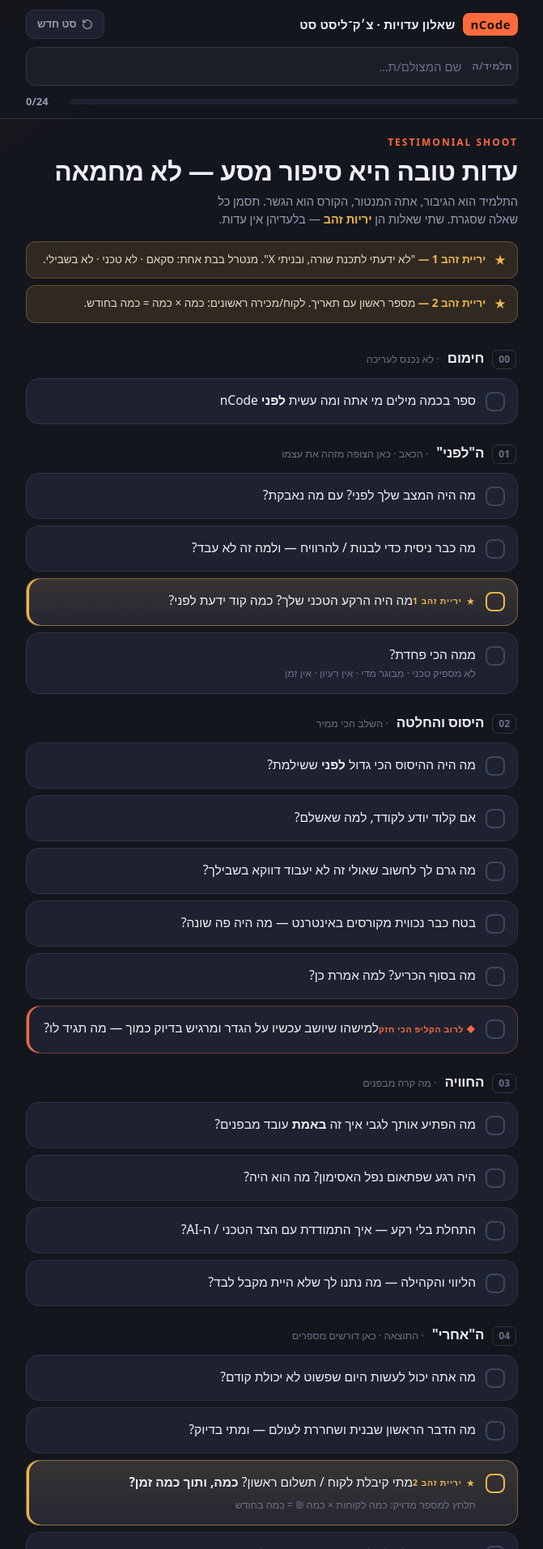
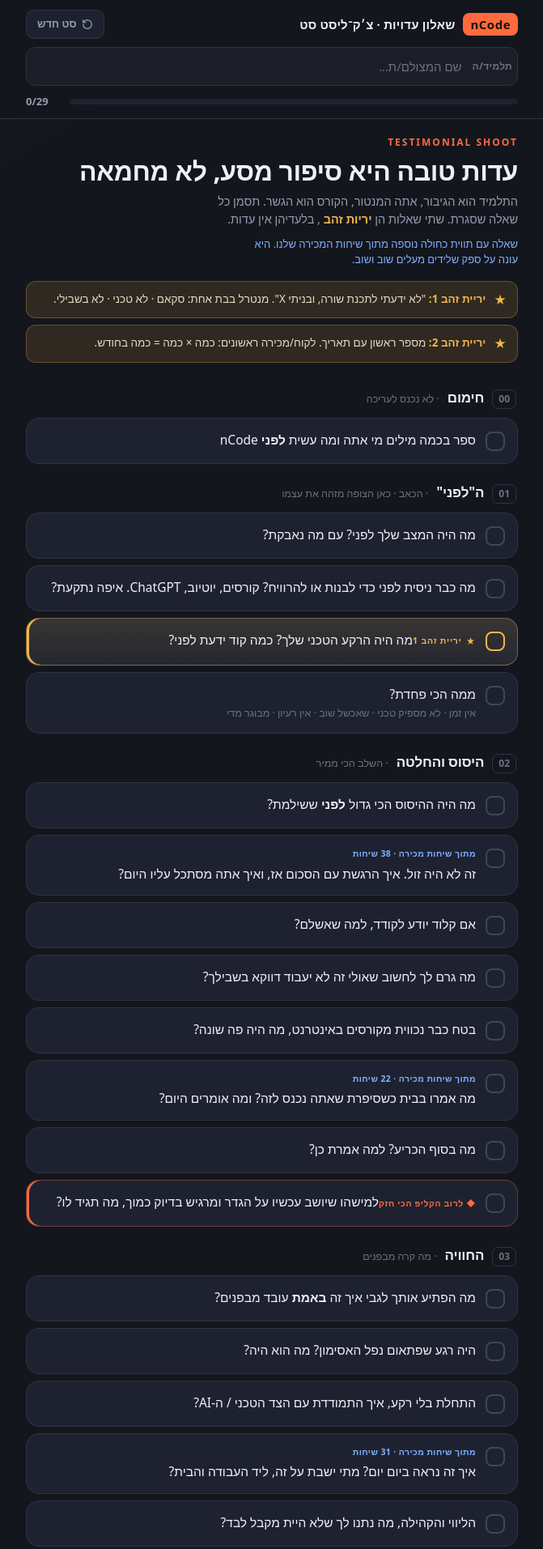
Before and after one commit to benla-vi/ncode-testimonial-checklist, a plain HTML site: page index.html in a window 1280 px wide. Shown: the top 1913 px of the page at 81% size, without its empty margins (304-975 px from the left). Drawn offline with Linux system fonts and the light colour scheme.

Commit message:
feat: add sales-call objection questions to testimonial checklist
Five new questions from the Aug 2026 sales-call objection research
(price, family, time, getting stuck, will it make money). All previous
questions kept.

Co-Authored-By: Claude Opus 5 <noreply@anthropic.com>

```diff
--- a/index.html
+++ b/index.html
@@ -212,6 +212,10 @@
 
   .foot { text-align: center; color: var(--faint); font-size: 12px; margin-top: 22px; }
 
+  .src { display: block; margin-bottom: 5px; font-size: 10.5px; font-weight: 800; letter-spacing: .4px; color: #7fb2ff; }
+  .q[aria-checked="true"] .txt .src { text-decoration: none; }
+  .intro p.legend { margin-top: 10px; font-size: 13px; color: #7fb2ff; }
+
   @media (prefers-reduced-motion: reduce) {
     * { transition: none !important; }
   }
@@ -237,7 +241,7 @@
 
       <div class="progress">
         <div class="bar"><i id="barFill"></i></div>
-        <span class="count" id="count">0/24</span>
+        <span class="count" id="count">0/29</span>
       </div>
     </div>
   </div>
@@ -245,12 +249,13 @@
   <div class="wrap">
     <section class="intro">
       <div class="kick">Testimonial Shoot</div>
-      <h2>עדות טובה היא סיפור מסע — לא מחמאה</h2>
-      <p>התלמיד הוא הגיבור, אתה המנטור, הקורס הוא הגשר. תסמן כל שאלה שסגרת. שתי שאלות הן <b style="color:var(--gold)">יריות זהב</b> — בלעדיהן אין עדות.</p>
+      <h2>עדות טובה היא סיפור מסע, לא מחמאה</h2>
+      <p>התלמיד הוא הגיבור, אתה המנטור, הקורס הוא הגשר. תסמן כל שאלה שסגרת. שתי שאלות הן <b style="color:var(--gold)">יריות זהב</b> , בלעדיהן אין עדות.</p>
+      <p class="legend">שאלה עם תווית כחולה נוספה מתוך שיחות המכירה שלנו. היא עונה על ספק שלידים מעלים שוב ושוב.</p>
 
       <div class="goldnote">
-        <div class="g"><span class="star">★</span><span><b>יריית זהב 1 —</b> "לא ידעתי לתכנת שורה, ובניתי X". מנטרל בבת אחת: סקאם · לא טכני · לא בשבילי.</span></div>
-        <div class="g"><span class="star">★</span><span><b>יריית זהב 2 —</b> מספר ראשון עם תאריך. לקוח/מכירה ראשונים: כמה × כמה = כמה בחודש.</span></div>
+        <div class="g"><span class="star">★</span><span><b>יריית זהב 1:</b> "לא ידעתי לתכנת שורה, ובניתי X". מנטרל בבת אחת: סקאם · לא טכני · לא בשבילי.</span></div>
+        <div class="g"><span class="star">★</span><span><b>יריית זהב 2:</b> מספר ראשון עם תאריך. לקוח/מכירה ראשונים: כמה × כמה = כמה בחודש.</span></div>
       </div>
     </section>
 
@@ -267,9 +272,9 @@
       <div class="phase-head"><span class="phase-num">01</span><h3>ה"לפני"</h3><span class="sub">· הכאב · כאן הצופה מזהה את עצמו</span></div>
       <ul class="list">
         <li class="q" role="checkbox" aria-checked="false" tabindex="0"><span class="box"><svg viewBox="0 0 24 24" fill="none" stroke="#0c1a10" stroke-width="3.2" stroke-linecap="round" stroke-linejoin="round"><path d="M20 6 9 17l-5-5"/></svg></span><span class="txt">מה היה המצב שלך לפני? עם מה נאבקת?</span></li>
-        <li class="q" role="checkbox" aria-checked="false" tabindex="0"><span class="box"><svg viewBox="0 0 24 24" fill="none" stroke="#0c1a10" stroke-width="3.2" stroke-linecap="round" stroke-linejoin="round"><path d="M20 6 9 17l-5-5"/></svg></span><span class="txt">מה כבר ניסית כדי לבנות / להרוויח — ולמה זה לא עבד?</span></li>
+        <li class="q" role="checkbox" aria-checked="false" tabindex="0"><span class="box"><svg viewBox="0 0 24 24" fill="none" stroke="#0c1a10" stroke-width="3.2" stroke-linecap="round" stroke-linejoin="round"><path d="M20 6 9 17l-5-5"/></svg></span><span class="txt">מה כבר ניסית לפני כדי לבנות או להרוויח? קורסים, יוטיוב, ChatGPT. איפה נתקעת?</span></li>
         <li class="q gold" role="checkbox" aria-checked="false" tabindex="0"><span class="box"><svg viewBox="0 0 24 24" fill="none" stroke="#0c1a10" stroke-width="3.2" stroke-linecap="round" stroke-linejoin="round"><path d="M20 6 9 17l-5-5"/></svg></span><span class="txt"><span class="tag">יריית זהב 1</span>מה היה הרקע הטכני שלך? כמה קוד ידעת לפני?</span></li>
-        <li class="q" role="checkbox" aria-checked="false" tabindex="0"><span class="box"><svg viewBox="0 0 24 24" fill="none" stroke="#0c1a10" stroke-width="3.2" stroke-linecap="round" stroke-linejoin="round"><path d="M20 6 9 17l-5-5"/></svg></span><span class="txt">ממה הכי פחדת? <span class="hint">לא מספיק טכני · מבוגר מדי · אין רעיון · אין זמן</span></span></li>
+        <li class="q" role="checkbox" aria-checked="false" tabindex="0"><span class="box"><svg viewBox="0 0 24 24" fill="none" stroke="#0c1a10" stroke-width="3.2" stroke-linecap="round" stroke-linejoin="round"><path d="M20 6 9 17l-5-5"/></svg></span><span class="txt">ממה הכי פחדת? <span class="hint">אין זמן · לא מספיק טכני · שאכשל שוב · אין רעיון · מבוגר מדי</span></span></li>
       </ul>
     </section>
 
@@ -278,11 +283,13 @@
       <div class="phase-head"><span class="phase-num">02</span><h3>היסוס והחלטה</h3><span class="sub">· השלב הכי ממיר</span></div>
       <ul class="list">
         <li class="q" role="checkbox" aria-checked="false" tabindex="0"><span class="box"><svg viewBox="0 0 24 24" fill="none" stroke="#0c1a10" stroke-width="3.2" stroke-linecap="round" stroke-linejoin="round"><path d="M20 6 9 17l-5-5"/></svg></span><span class="txt">מה היה ההיסוס הכי גדול <b>לפני</b> ששילמת?</span></li>
+        <li class="q" role="checkbox" aria-checked="false" tabindex="0"><span class="box"><svg viewBox="0 0 24 24" fill="none" stroke="#0c1a10" stroke-width="3.2" stroke-linecap="round" stroke-linejoin="round"><path d="M20 6 9 17l-5-5"/></svg></span><span class="txt"><span class="src">מתוך שיחות מכירה · 38 שיחות</span>זה לא היה זול. איך הרגשת עם הסכום אז, ואיך אתה מסתכל עליו היום?</span></li>
         <li class="q" role="checkbox" aria-checked="false" tabindex="0"><span class="box"><svg viewBox="0 0 24 24" fill="none" stroke="#0c1a10" stroke-width="3.2" stroke-linecap="round" stroke-linejoin="round"><path d="M20 6 9 17l-5-5"/></svg></span><span class="txt">אם קלוד יודע לקודד, למה שאשלם?</span></li>
         <li class="q" role="checkbox" aria-checked="false" tabindex="0"><span class="box"><svg viewBox="0 0 24 24" fill="none" stroke="#0c1a10" stroke-width="3.2" stroke-linecap="round" stroke-linejoin="round"><path d="M20 6 9 17l-5-5"/></svg></span><span class="txt">מה גרם לך לחשוב שאולי זה לא יעבוד דווקא בשבילך?</span></li>
-        <li class="q" role="checkbox" aria-checked="false" tabindex="0"><span class="box"><svg viewBox="0 0 24 24" fill="none" stroke="#0c1a10" stroke-width="3.2" stroke-linecap="round" stroke-linejoin="round"><path d="M20 6 9 17l-5-5"/></svg></span><span class="txt">בטח כבר נכווית מקורסים באינטרנט — מה היה פה שונה?</span></li>
+        <li class="q" role="checkbox" aria-checked="false" tabindex="0"><span class="box"><svg viewBox="0 0 24 24" fill="none" stroke="#0c1a10" stroke-width="3.2" stroke-linecap="round" stroke-linejoin="round"><path d="M20 6 9 17l-5-5"/></svg></span><span class="txt">בטח כבר נכווית מקורסים באינטרנט, מה היה פה שונה?</span></li>
+        <li class="q" role="checkbox" aria-checked="false" tabindex="0"><span class="box"><svg viewBox="0 0 24 24" fill="none" stroke="#0c1a10" stroke-width="3.2" stroke-linecap="round" stroke-linejoin="round"><path d="M20 6 9 17l-5-5"/></svg></span><span class="txt"><span class="src">מתוך שיחות מכירה · 22 שיחות</span>מה אמרו בבית כשסיפרת שאתה נכנס לזה? ומה אומרים היום?</span></li>
         <li class="q" role="checkbox" aria-checked="false" tabindex="0"><span class="box"><svg viewBox="0 0 24 24" fill="none" stroke="#0c1a10" stroke-width="3.2" stroke-linecap="round" stroke-linejoin="round"><path d="M20 6 9 17l-5-5"/></svg></span><span class="txt">מה בסוף הכריע? למה אמרת כן?</span></li>
-        <li class="q clip" role="checkbox" aria-checked="false" tabindex="0"><span class="box"><svg viewBox="0 0 24 24" fill="none" stroke="#0c1a10" stroke-width="3.2" stroke-linecap="round" stroke-linejoin="round"><path d="M20 6 9 17l-5-5"/></svg></span><span class="txt"><span class="miniclip">◆ לרוב הקליפ הכי חזק</span>למישהו שיושב עכשיו על הגדר ומרגיש בדיוק כמוך — מה תגיד לו?</span></li>
+        <li class="q clip" role="checkbox" aria-checked="false" tabindex="0"><span class="box"><svg viewBox="0 0 24 24" fill="none" stroke="#0c1a10" stroke-width="3.2" stroke-linecap="round" stroke-linejoin="round"><path d="M20 6 9 17l-5-5"/></svg></span><span class="txt"><span class="miniclip">◆ לרוב הקליפ הכי חזק</span>למישהו שיושב עכשיו על הגדר ומרגיש בדיוק כמוך, מה תגיד לו?</span></li>
       </ul>
     </section>
 
@@ -292,8 +299,10 @@
       <ul class="list">
         <li class="q" role="checkbox" aria-checked="false" tabindex="0"><span class="box"><svg viewBox="0 0 24 24" fill="none" stroke="#0c1a10" stroke-width="3.2" stroke-linecap="round" stroke-linejoin="round"><path d="M20 6 9 17l-5-5"/></svg></span><span class="txt">מה הפתיע אותך לגבי איך זה <b>באמת</b> עובד מבפנים?</span></li>
         <li class="q" role="checkbox" aria-checked="false" tabindex="0"><span class="box"><svg viewBox="0 0 24 24" fill="none" stroke="#0c1a10" stroke-width="3.2" stroke-linecap="round" stroke-linejoin="round"><path d="M20 6 9 17l-5-5"/></svg></span><span class="txt">היה רגע שפתאום נפל האסימון? מה הוא היה?</span></li>
-        <li class="q" role="checkbox" aria-checked="false" tabindex="0"><span class="box"><svg viewBox="0 0 24 24" fill="none" stroke="#0c1a10" stroke-width="3.2" stroke-linecap="round" stroke-linejoin="round"><path d="M20 6 9 17l-5-5"/></svg></span><span class="txt">התחלת בלי רקע — איך התמודדת עם הצד הטכני / ה-AI?</span></li>
-        <li class="q" role="checkbox" aria-checked="false" tabindex="0"><span class="box"><svg viewBox="0 0 24 24" fill="none" stroke="#0c1a10" stroke-width="3.2" stroke-linecap="round" stroke-linejoin="round"><path d="M20 6 9 17l-5-5"/></svg></span><span class="txt">הליווי והקהילה — מה נתנו לך שלא היית מקבל לבד?</span></li>
+        <li class="q" role="checkbox" aria-checked="false" tabindex="0"><span class="box"><svg viewBox="0 0 24 24" fill="none" stroke="#0c1a10" stroke-width="3.2" stroke-linecap="round" stroke-linejoin="round"><path d="M20 6 9 17l-5-5"/></svg></span><span class="txt">התחלת בלי רקע, איך התמודדת עם הצד הטכני / ה-AI?</span></li>
+        <li class="q" role="checkbox" aria-checked="false" tabindex="0"><span class="box"><svg viewBox="0 0 24 24" fill="none" stroke="#0c1a10" stroke-width="3.2" stroke-linecap="round" stroke-linejoin="round"><path d="M20 6 9 17l-5-5"/></svg></span><span class="txt"><span class="src">מתוך שיחות מכירה · 31 שיחות</span>איך זה נראה ביום יום? מתי ישבת על זה, ליד העבודה והבית?</span></li>
+        <li class="q" role="checkbox" aria-checked="false" tabindex="0"><span class="box"><svg viewBox="0 0 24 24" fill="none" stroke="#0c1a10" stroke-width="3.2" stroke-linecap="round" stroke-linejoin="round"><path d="M20 6 9 17l-5-5"/></svg></span><span class="txt">הליווי והקהילה, מה נתנו לך שלא היית מקבל לבד?</span></li>
+        <li class="q" role="checkbox" aria-checked="false" tabindex="0"><span class="box"><svg viewBox="0 0 24 24" fill="none" stroke="#0c1a10" stroke-width="3.2" stroke-linecap="round" stroke-linejoin="round"><path d="M20 6 9 17l-5-5"/></svg></span><span class="txt"><span class="src">מתוך שיחות מכירה · 17 שיחות</span>ספר על פעם שנתקעת. מה עשית, ותוך כמה זמן קיבלת עזרה?</span></li>
       </ul>
     </section>
 
@@ -302,11 +311,12 @@
       <div class="phase-head"><span class="phase-num">04</span><h3>ה"אחרי"</h3><span class="sub">· התוצאה · כאן דורשים מספרים</span></div>
       <ul class="list">
         <li class="q" role="checkbox" aria-checked="false" tabindex="0"><span class="box"><svg viewBox="0 0 24 24" fill="none" stroke="#0c1a10" stroke-width="3.2" stroke-linecap="round" stroke-linejoin="round"><path d="M20 6 9 17l-5-5"/></svg></span><span class="txt">מה אתה יכול לעשות היום שפשוט לא יכולת קודם?</span></li>
-        <li class="q" role="checkbox" aria-checked="false" tabindex="0"><span class="box"><svg viewBox="0 0 24 24" fill="none" stroke="#0c1a10" stroke-width="3.2" stroke-linecap="round" stroke-linejoin="round"><path d="M20 6 9 17l-5-5"/></svg></span><span class="txt">מה הדבר הראשון שבנית ושחררת לעולם — ומתי בדיוק?</span></li>
+        <li class="q" role="checkbox" aria-checked="false" tabindex="0"><span class="box"><svg viewBox="0 0 24 24" fill="none" stroke="#0c1a10" stroke-width="3.2" stroke-linecap="round" stroke-linejoin="round"><path d="M20 6 9 17l-5-5"/></svg></span><span class="txt">מה הדבר הראשון שבנית ושחררת לעולם, ומתי בדיוק?</span></li>
         <li class="q gold" role="checkbox" aria-checked="false" tabindex="0"><span class="box"><svg viewBox="0 0 24 24" fill="none" stroke="#0c1a10" stroke-width="3.2" stroke-linecap="round" stroke-linejoin="round"><path d="M20 6 9 17l-5-5"/></svg></span><span class="txt"><span class="tag">יריית זהב 2</span>מתי קיבלת לקוח / תשלום ראשון? <b>כמה, ותוך כמה זמן?</b><span class="hint">תלחץ למספר מדויק: כמה לקוחות × כמה ₪ = כמה בחודש</span></span></li>
+        <li class="q" role="checkbox" aria-checked="false" tabindex="0"><span class="box"><svg viewBox="0 0 24 24" fill="none" stroke="#0c1a10" stroke-width="3.2" stroke-linecap="round" stroke-linejoin="round"><path d="M20 6 9 17l-5-5"/></svg></span><span class="txt"><span class="src">מתוך שיחות מכירה · 23 שיחות</span>אומרים שיש כבר מיליון אפליקציות. איך הגיעו אליך הלקוחות הראשונים?</span></li>
         <li class="q" role="checkbox" aria-checked="false" tabindex="0"><span class="box"><svg viewBox="0 0 24 24" fill="none" stroke="#0c1a10" stroke-width="3.2" stroke-linecap="round" stroke-linejoin="round"><path d="M20 6 9 17l-5-5"/></svg></span><span class="txt">מה זה היה עולה לך לשכור מפתח שיבנה לך את זה?</span></li>
         <li class="q" role="checkbox" aria-checked="false" tabindex="0"><span class="box"><svg viewBox="0 0 24 24" fill="none" stroke="#0c1a10" stroke-width="3.2" stroke-linecap="round" stroke-linejoin="round"><path d="M20 6 9 17l-5-5"/></svg></span><span class="txt">מה הפתיע אותך במהירות שזה קרה?</span></li>
-        <li class="q" role="checkbox" aria-checked="false" tabindex="0"><span class="box"><svg viewBox="0 0 24 24" fill="none" stroke="#0c1a10" stroke-width="3.2" stroke-linecap="round" stroke-linejoin="round"><path d="M20 6 9 17l-5-5"/></svg></span><span class="txt">מעבר לכסף — איך זה שינה איך אתה מרגיש לגבי עצמך ולגבי העתיד?</span></li>
+        <li class="q" role="checkbox" aria-checked="false" tabindex="0"><span class="box"><svg viewBox="0 0 24 24" fill="none" stroke="#0c1a10" stroke-width="3.2" stroke-linecap="round" stroke-linejoin="round"><path d="M20 6 9 17l-5-5"/></svg></span><span class="txt">מעבר לכסף, איך זה שינה איך אתה מרגיש לגבי עצמך ולגבי העתיד?</span></li>
       </ul>
     </section>
 
@@ -314,7 +324,7 @@
     <section class="phase">
       <div class="phase-head"><span class="phase-num">05</span><h3>למי זה מתאים</h3><span class="sub">· הסגירה · מעביר את המקל לצופה</span></div>
       <ul class="list">
-        <li class="q" role="checkbox" aria-checked="false" tabindex="0"><span class="box"><svg viewBox="0 0 24 24" fill="none" stroke="#0c1a10" stroke-width="3.2" stroke-linecap="round" stroke-linejoin="round"><path d="M20 6 9 17l-5-5"/></svg></span><span class="txt">ספר בדיוק על מה שבנית — שם, מה זה עושה, מי משתמש בו <span class="hint">מכריח דבר אמיתי שאפשר להראות על המסך</span></span></li>
+        <li class="q" role="checkbox" aria-checked="false" tabindex="0"><span class="box"><svg viewBox="0 0 24 24" fill="none" stroke="#0c1a10" stroke-width="3.2" stroke-linecap="round" stroke-linejoin="round"><path d="M20 6 9 17l-5-5"/></svg></span><span class="txt">ספר בדיוק על מה שבנית, שם, מה זה עושה, מי משתמש בו, ומה החלק הכי מסובך בו? <span class="hint">להראות את המוצר על המסך</span></span></li>
         <li class="q" role="checkbox" aria-checked="false" tabindex="0"><span class="box"><svg viewBox="0 0 24 24" fill="none" stroke="#0c1a10" stroke-width="3.2" stroke-linecap="round" stroke-linejoin="round"><path d="M20 6 9 17l-5-5"/></svg></span><span class="txt">למי כמוך, שבטוח שזה לא בשבילו, היית ממליץ?</span></li>
         <li class="q" role="checkbox" aria-checked="false" tabindex="0"><span class="box"><svg viewBox="0 0 24 24" fill="none" stroke="#0c1a10" stroke-width="3.2" stroke-linecap="round" stroke-linejoin="round"><path d="M20 6 9 17l-5-5"/></svg></span><span class="txt">תשלים את המשפט: "אם אתה מישהו ש___, זה בשבילך."</span></li>
       </ul>
@@ -329,13 +339,13 @@
       </ul>
     </div>
 
-    <p class="foot">nCode · Vibe Coding — הסימונים נשמרים במכשיר. "סט חדש" מאפס לתלמיד הבא.</p>
+    <p class="foot">nCode · Vibe Coding, הסימונים נשמרים במכשיר. "סט חדש" מאפס לתלמיד הבא.</p>
   </div>
 </main>
 
 <script>
   (function () {
-    var KEY = "ncode-testimonial-checklist-v2";
+    var KEY = "ncode-testimonial-checklist-v3";
     var qs = Array.prototype.slice.call(document.querySelectorAll(".q"));
     var student = document.getElementById("student");
     var barFill = document.getElementById("barFill");
```
